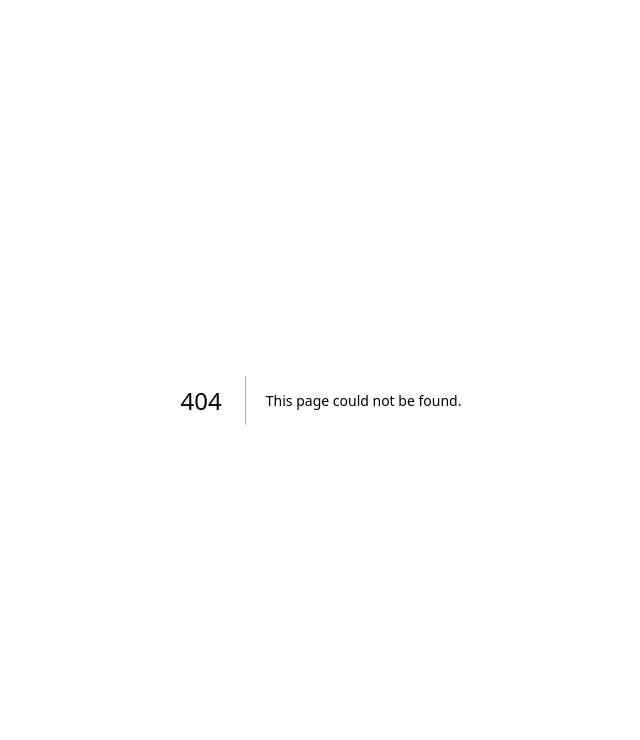
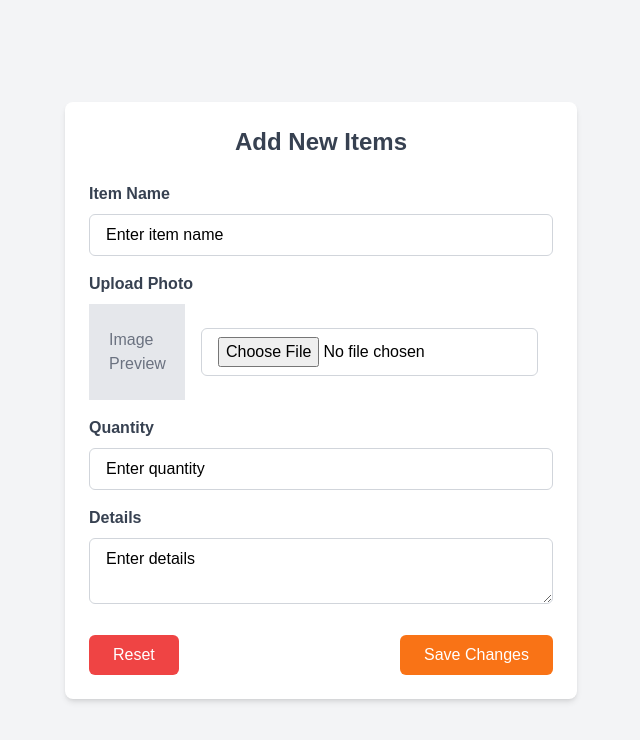
Before and after one commit to notft/Nasa_space_apps, a Next.js app: page /add in a window 1280 px wide. Before the commit this address had no page. Shown: the top 740 px of the page, without its empty margins (319-959 px from the left). Built offline with nearby package versions, Linux system fonts and the light colour scheme.

Commit message:
adding the add page

```diff
--- /dev/null
+++ b/app/add/page.jsx
@@ -0,0 +1,104 @@
+// pages/upload.js
+"use client"
+import { url } from 'inspector';
+import React, { useState } from 'react';
+
+export default function UploadPage() {
+  const [image, setImage] = useState(null);
+  const [itemName, setItemName] = useState('');
+  const [quantity, setQuantity] = useState('');
+  const [details, setDetails] = useState('');
+
+  const handleImageChange = (e) => {
+    const file = e.target.files[0];
+    if (file){
+      const imageUrl = URL.createObjectURL(file);
+      setImage(imageUrl);
+      console.log(imageUrl);
+    }
+
+  };
+
+
+  const handleReset = () => {
+    setImage('null');
+    setItemName('');
+    setQuantity('');
+    setDetails('');
+  };
+
+  const handleSaveChanges = () => {  //ividun edutho data
+
+    console.log('Item Name:', itemName);
+    console.log('Image URL:', image);
+    console.log('Quantity:', quantity);
+    console.log('Details:', details);
+
+
+  };
+
+  return (
+    <div className="min-h-screen bg-gray-100 flex justify-center items-center">
+      <div className="max-w-lg w-full p-6 bg-white rounded-lg shadow-md">
+        <h1 className="text-center text-2xl font-bold text-gray-700 mb-6">Add New Items</h1>
+        <div className="mb-4">
+          <label className="block text-gray-700 font-bold mb-2">Item Name</label>
+          <input
+            type="text"
+            placeholder="Enter item name"
+            value={itemName}
+            onChange={(e) => setItemName(e.target.value)}
+            className="w-full px-4 py-2 border border-gray-300 rounded-md text-black placeholder-black"
+          />
+        </div>
+        <div className="mb-4">
+          <label className="block text-gray-700 font-bold mb-2">Upload Photo</label>
+          <div className="flex items-center gap-4">
+            {image ? (
+              <img src={image} alt="Preview" className="w-24 h-24 object-cover rounded-md" />
+            ) : (
+              <div className="w-24 h-24 bg-gray-200 flex items-center justify-center text-gray-500 pl-5">
+                Image Preview
+              </div>
+            )}
+            <input
+              type="file"
+              onChange={handleImageChange}
+              className="px-4 py-2 border border-gray-300 rounded-md text-black"
+            />
+          </div>
+        </div>
+        <div className="mb-4">
+          <label className="block text-gray-700 font-bold mb-2">Quantity</label>
+          <input
+            type="number"
+            placeholder="Enter quantity"
+            value={quantity}
+            onChange={(e) => setQuantity(e.target.value)}
+            className="w-full px-4 py-2 border border-gray-300 rounded-md text-black placeholder-black"
+          />
+        </div>
+        <div className="mb-4">
+          <label className="block text-gray-700 font-bold mb-2">Details</label>
+          <textarea
+            placeholder="Enter details"
+            value={details}
+            onChange={(e) => setDetails(e.target.value)}
+            className="w-full px-4 py-2 border border-gray-300 rounded-md text-black placeholder-black"
+          />
+        </div>
+        <div className="flex justify-between mt-6">
+          <button
+            onClick={handleReset}
+            className="bg-red-500 text-white px-6 py-2 rounded-md hover:bg-red-600"
+          >
+            Reset
+          </button>
+          <button onClick={handleSaveChanges} className="bg-orange-500 text-white px-6 py-2 rounded-md hover:bg-orange-600">
+            Save Changes
+          </button>
+        </div>
+      </div>
+    </div>
+  );
+}
```
